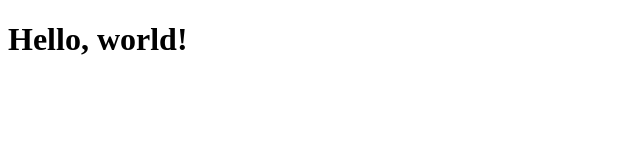
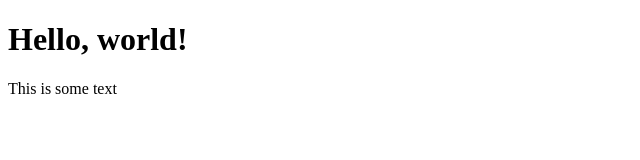
Before and after one commit to napiersystems/nicknapier.com, a plain HTML site: page index.html in a window 1280 px wide. Shown: the whole page, without its empty margins (0-640 px from the left). Drawn offline with Linux system fonts and the light colour scheme.

Commit message:
added some more text

```diff
--- a/index.html
+++ b/index.html
@@ -6,6 +6,6 @@
   </head>
   <body>
     <h1>Hello, world!</h1>
-
+    This is some text
   </body>
 </html>
```
